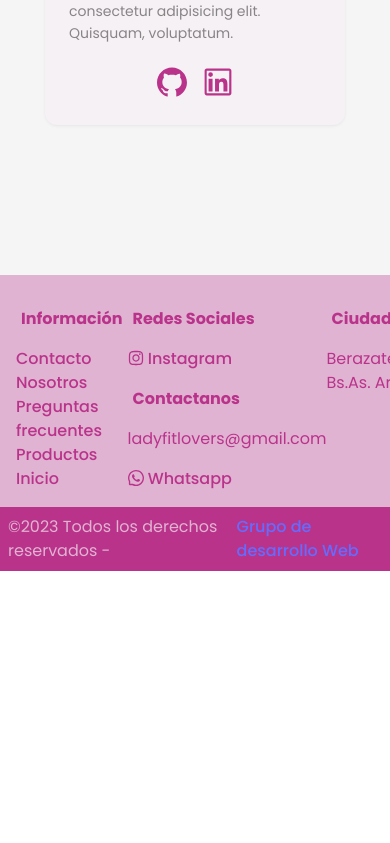
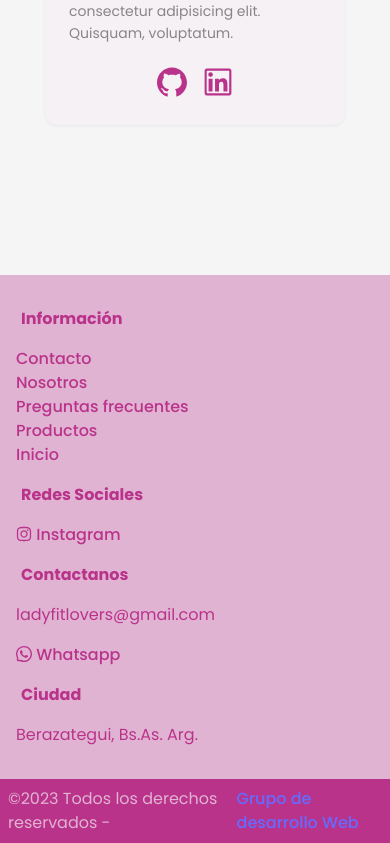
Before and after one commit to ruthosuna92/frontend-ladyfitlovers, a React (Vite) app: page /nosotros in a window 390 px wide. Shown: the part 4849-5692 px from the top of the page. Before the commit the page ends 5420 px from the top, so only its background shows below. Built offline with nearby package versions, Linux system fonts and the light colour scheme; no server answers.

Commit message:
mix(footer/qadna): changes css

```diff
--- a/src/components/Footer/Footer.jsx
+++ b/src/components/Footer/Footer.jsx
@@ -1,7 +1,7 @@
 import React from "react";
-import "./footer.css";
 import { Link } from "react-router-dom";
 import { InstagramOutlined, WhatsAppOutlined } from "@ant-design/icons";
+import "./footer.css";
 
 const Footer = () => {
   return (
--- a/src/components/Footer/footer.css
+++ b/src/components/Footer/footer.css
@@ -1,44 +1,44 @@
-.footerContainer{
+
+.footerContainer {
     bottom: 0;
     flex-shrink: 0;
   }
-.footerBottom{
+
+  .footerBottom {
     display: flex;
-    justify-content: space-between;
+    justify-content: center;
     background-color: #ba338a;
     color: #E0B3D3;
     padding: 8px;
   }
 
-.footerTop{
+  .footerTop {
     display: flex;
     justify-content: space-around;
     width: 100%;
     background-color: #E0B3D3;
     padding: 16px;
-
   }
 
-.footerTop a{
+  .footerTop a {
     color: #ba338a;
     font-size: 16px;
     font-weight: 500;
     text-decoration: none;
   }
-.footerTop a:hover{
+
+  .footerTop a:hover {
     color: #f6f1f5;
     font-size: 16px;
     font-weight: 700;
+  }
 
-
-}
-.footerTopLeftWrapper{
+  .footerTopLeftWrapper {
     display: flex;
     flex-direction: column;
-
   }
 
-.h3footer{
+  .h3footer {
     color: #ba338a;
     font-size: 16px;
     font-weight: 700;
@@ -46,9 +46,19 @@
     margin-top: 16px;
   }
 
-
-.footerTopLeft{
+  .footerTopLeft {
     display: flex;
     justify-content: left;
     margin-left: 36px;
   }
+
+  @media (max-width: 768px) {
+    .footerTop {
+      flex-direction: column;
+      justify-content: center;
+    }
+
+    .footerTopLeft {
+      margin-left: 0;
+    }
+  }
```
Also changed, not shown: src/views/QandA/qAndA.css (+0 -18 lines). Lines whose indentation alone changed are shown as unchanged.
